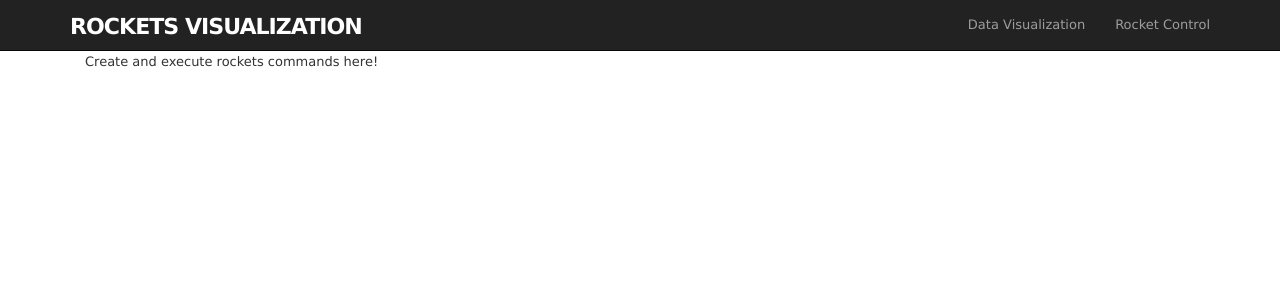
After one commit to sam0109/Rockets_Server, a Rails app: page /rocket_commands in a window 1280 px wide. The commit adds this page. Shown: the top 300 px of the page. Run offline with Rails 7, Linux system fonts and the light colour scheme; style sheets or scripts are compiled from the project's sources; some libraries are stand-ins or nearby versions.

Commit message:
Added a controller and basic page for the rockets command

```diff
--- /dev/null
+++ b/app/assets/javascripts/rocket_commands.coffee
@@ -0,0 +1,3 @@
+# Place all the behaviors and hooks related to the matching controller here.
+# All this logic will automatically be available in application.js.
+# You can use CoffeeScript in this file: http://coffeescript.org/
--- /dev/null
+++ b/app/assets/stylesheets/rocket_commands.scss
@@ -0,0 +1,3 @@
+// Place all the styles related to the RocketCommands controller here.
+// They will automatically be included in application.css.
+// You can use Sass (SCSS) here: http://sass-lang.com/
--- /dev/null
+++ b/app/controllers/rocket_commands_controller.rb
@@ -0,0 +1,4 @@
+class RocketCommandsController < ApplicationController
+  def show
+  end
+end
--- /dev/null
+++ b/app/helpers/rocket_commands_helper.rb
@@ -0,0 +1,2 @@
+module RocketCommandsHelper
+end
--- a/app/views/data_packets/index.html.erb
+++ b/app/views/data_packets/index.html.erb
@@ -1,5 +1,5 @@
 <p id="notice"><%= notice %></p>
-<table class=table, table-striped>
+<table class=table>
   <thead>
     <tr>
       <th>Timestamp</th>
--- a/app/views/layouts/_header.html.erb
+++ b/app/views/layouts/_header.html.erb
@@ -4,7 +4,7 @@
     <nav>
       <ul class="nav navbar-nav navbar-right">
         <li><%= link_to "Data Visualization", data_packets_path %></li>
-        <li><%= link_to "Rocket Control", root_path %></li>
+        <li><%= link_to "Rocket Control", rocket_commands_path %></li>
       </ul>
     </nav>
   </div>
--- /dev/null
+++ b/app/views/rocket_commands/index.html.erb
@@ -0,0 +1 @@
+Create and execute rockets commands here!
--- a/config/routes.rb
+++ b/config/routes.rb
@@ -1,4 +1,5 @@
 Rails.application.routes.draw do
+  get  '/rocket_commands',   to: 'rocket_commands#index'
   resources :data_packets, :path => '/'
   root 'data_packets#index'
 end
```
Also changed, not shown: test/controllers/rocket_commands_controller_test.rb (added, +7 -0 lines).
